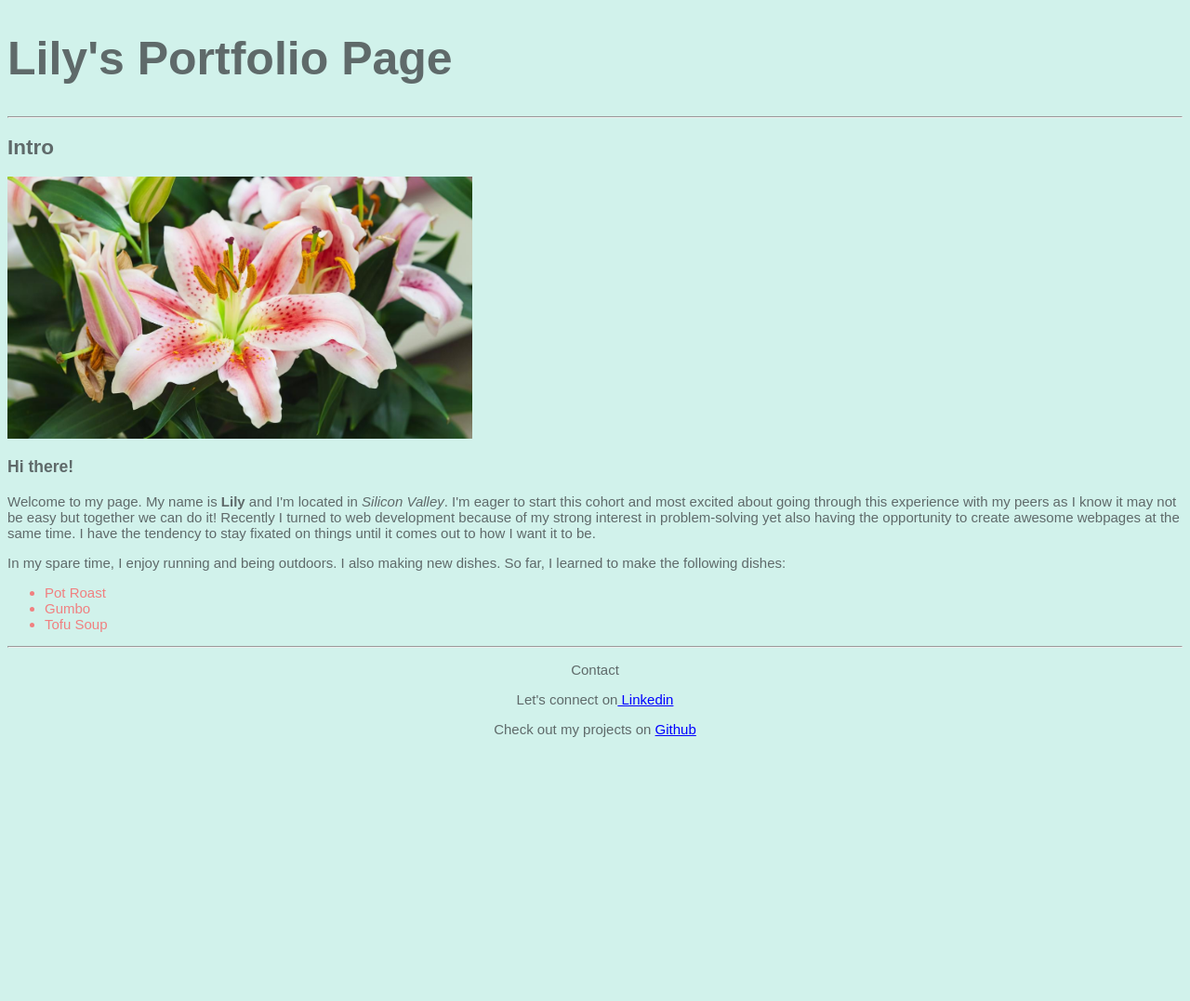
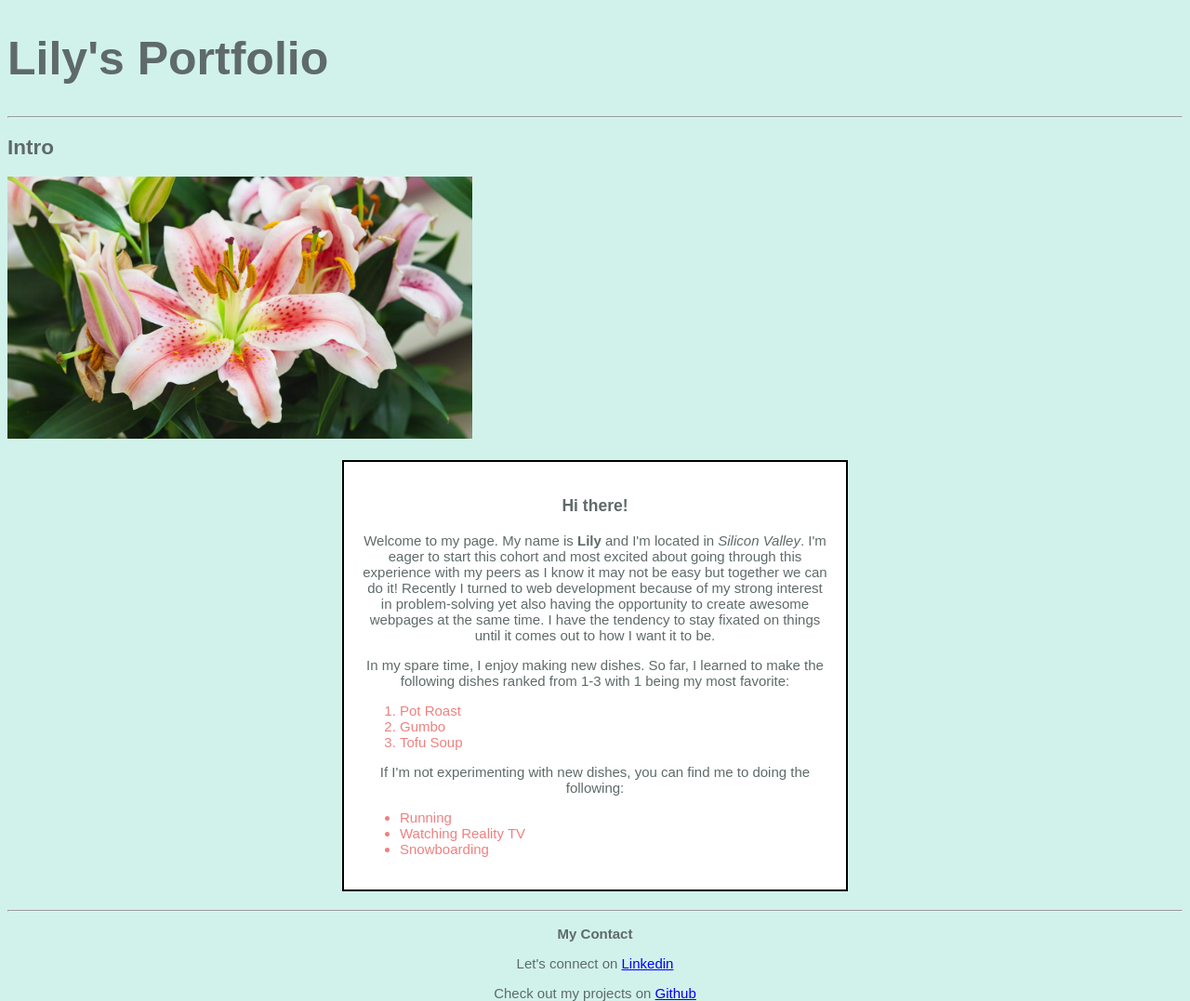
Before and after one commit to lilylilykins/portfolio, a plain HTML site: page index.html in a window 1280 px wide. Shown: the whole page at 93% size. Before the commit the page ends 800 px from the top, so only its background shows below. Drawn offline with Linux system fonts and the light colour scheme.

Commit message:
Update index.html

```diff
--- a/index.html
+++ b/index.html
@@ -1,43 +1,47 @@
 
 <!DOCTYPE html>
 <html lang="en">
-
 <head>
   <meta charset="utf-8">
   <meta name="viewport" content="width=device-width">
-  <title>replit</title>
+  <title>lily's portfolio</title>
   <link href="style.css" rel="stylesheet" type="text/css" >
 </head>
   <!-- title -->
-<h1> Lily's Portfolio Page</h1>
-
+<body>
+<h1> Lily's Portfolio </h1>
 <main>
   <script src="script.js"></script>
   <hr>
-  <article>
   <h2 class="intro">Intro</h2>
     <img src="lillies.jpeg" width="500" alt="lillies">
-<h3> Hi there!</h3>Welcome to my page. My name is <b>Lily</b> and I'm located in <i>Silicon Valley</i>. I'm eager to start this cohort and most excited about going through this experience with my peers as I know it may not be easy but together we can do it! Recently I turned to web development because of my strong interest in problem-solving yet also having the opportunity to create awesome webpages at the same time. I have the tendency to stay fixated on things until it comes out to how I want it to be.
-<p> In my spare time, I enjoy running and being outdoors. I also making new dishes. So far, I learned to make the following dishes:</p>
-  <ul style="color: lightcoral;">
-  <li> Pot Roast</li>
-  <li>Gumbo </li>
-  <li>Tofu Soup</li></ul>
-</article>
 
+<!-- intro along with my about me -->
+ <center>   <div class="box"><h3> Hi there!</h3>Welcome to my page. My name is <b>Lily</b> and I'm located in <i>Silicon Valley</i>. I'm eager to start this cohort and most excited about     going through this experience with my peers as I know it may not be easy but together we can do it! Recently I turned to web development because of my strong interest in problem-solving yet also having the opportunity to create awesome webpages at the same       time. I have the tendency to stay fixated on things until it comes out to how I want it to be.
 
+    <p> In my spare time, I enjoy making new dishes. So far, I learned to make the following dishes ranked from 1-3 with 1 being my most favorite:</p>
+       <ol style="color: lightcoral;text-align:left">
+           <li> Pot Roast</li>
+           <li>Gumbo </li>
+           <li>Tofu Soup</li></ol>
+    If I'm not experimenting with new dishes, you can find me to doing the following:
+        <ul style="color: lightcoral; text-align:left">
+           <li> Running</li>
+           <li>Watching Reality TV </li>
+           <li>Snowboarding</li></ul>
+
+</div>
+   </center>
 </main>
-
 
 <hr>
   <!-- added my contact information in the footer-->
 <footer class="center-words">
-<p>Contact </p>
-<p>Let's connect on<a href="https://www.linkedin.com/in/lilyn12/"> Linkedin</a></p>
+<p><b> My Contact</b></p>
+<p>Let's connect on <a href="https://www.linkedin.com/in/lilyn12/">Linkedin</a></p>
 <p>Check out my projects on <a href="https://github.com/lilylilykins">Github</a></p>
 
 </footer>
 
-
-
+</body>
 </html>
```
